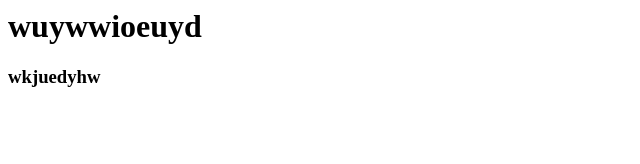
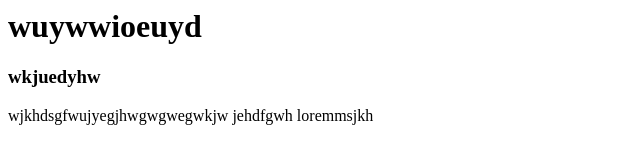
Before and after one commit to rishikesh200/newapp2, a plain HTML site: page index.html in a window 1280 px wide. Shown: the whole page, without its empty margins (0-640 px from the left). Drawn offline with Linux system fonts and the light colour scheme.

Commit message:
Update index.html

```diff
--- a/index.html
+++ b/index.html
@@ -4,4 +4,5 @@
 <body>
     <h1>wuywwioeuyd</h1>
     <h3>wkjuedyhw</h3>
+    <p>wjkhdsgfwujyegjhwgwgwegwkjw jehdfgwh loremmsjkh</p>
 </body>
```
